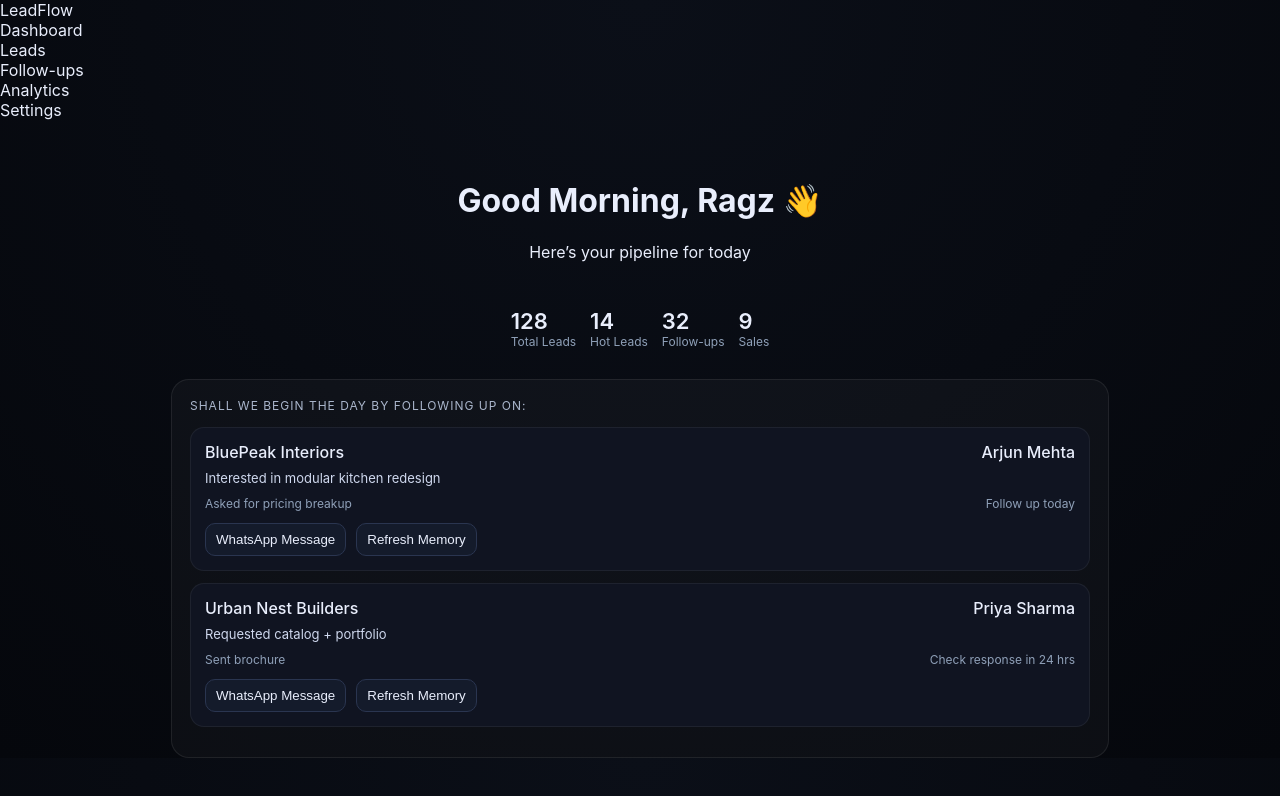
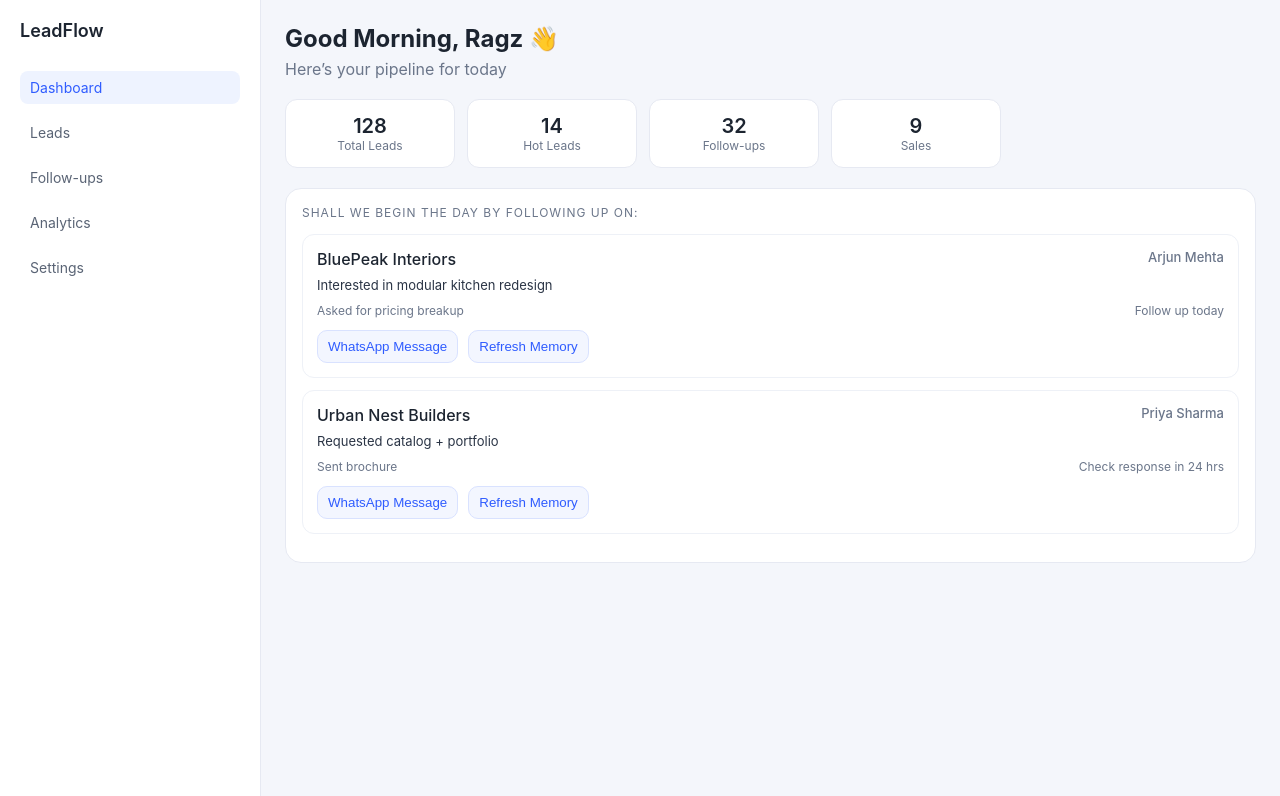
Before and after one commit to stirr3dz3phyr-ship-it/LeadFlow-WarMachine, a React (Vite) app: page / in a window 1280 px wide. Shown: the top 796 px of the page. Built offline with nearby package versions, Linux system fonts and the light colour scheme.

Commit message:
Update styles.css

```diff
--- a/src/styles.css
+++ b/src/styles.css
@@ -1,81 +1,116 @@
 body {
   margin: 0;
   font-family: Inter, system-ui, sans-serif;
-
-  /* MUCH stronger contrast shift */
-  background: radial-gradient(circle at top, #0b0f18, #05070c);
-  color: #e9eefc;
+  background: #f4f6fb;
+  color: #1c2430;
 }
 
-/* HERO becomes dominant */
-.hero {
-  text-align: center;
-  padding: 40px 16px 20px;
+/* APP LAYOUT */
+.app {
+  display: flex;
+  min-height: 100vh;
 }
 
-.hero-title {
-  font-size: 34px;
-  font-weight: 600;
+/* SIDEBAR (RESTORED) */
+.sidebar {
+  width: 220px;
+  background: #ffffff;
+  border-right: 1px solid #e6e9f2;
+  padding: 20px;
 }
 
-.hero-sub {
-  margin-top: 6px;
-  color: #93a0b6;
+.logo {
+  font-weight: 600;
+  font-size: 18px;
+  margin-bottom: 30px;
 }
 
-/* KPI STRIP CENTERED */
+.nav {
+  display: flex;
+  flex-direction: column;
+  gap: 12px;
+}
+
+.nav-item {
+  font-size: 14px;
+  color: #5a6475;
+  padding: 8px 10px;
+  border-radius: 8px;
+  cursor: pointer;
+}
+
+.nav-item.active {
+  background: #eef3ff;
+  color: #2f5cff;
+}
+
+/* MAIN */
+.main {
+  flex: 1;
+  padding: 24px;
+}
+
+/* HERO */
+.hero h1 {
+  margin: 0;
+  font-size: 24px;
+}
+
+.hero p {
+  margin-top: 6px;
+  color: #6b768a;
+}
+
+/* KPI STRIP (CENTERED FEEL) */
 .kpi-strip {
   display: flex;
-  justify-content: center;
-  gap: 14px;
-  padding: 10px 16px 30px;
+  gap: 12px;
+  margin: 20px 0;
   flex-wrap: wrap;
 }
 
-.kpi {
+.kpi-card {
+  background: #ffffff;
+  border: 1px solid #e6e9f2;
+  border-radius: 12px;
+  padding: 14px;
   min-width: 140px;
-  background: rgba(255,255,255,0.04);
-  border: 1px solid rgba(255,255,255,0.08);
-  padding: 14px;
-  border-radius: 14px;
   text-align: center;
 }
 
 .kpi-value {
-  font-size: 22px;
+  font-size: 20px;
   font-weight: 600;
 }
 
 .kpi-label {
   font-size: 12px;
-  color: #8fa0b8;
+  color: #6b768a;
 }
 
-/* WORKSPACE = MAIN FOCUS AREA */
+/* WORKSPACE */
 .workspace {
-  max-width: 900px;
-  margin: 0 auto;
-  background: rgba(255,255,255,0.03);
-  border: 1px solid rgba(255,255,255,0.08);
-  border-radius: 18px;
-  padding: 18px;
+  background: #ffffff;
+  border: 1px solid #e6e9f2;
+  border-radius: 16px;
+  padding: 16px;
 }
 
 .workspace-title {
   font-size: 12px;
   letter-spacing: 1px;
   text-transform: uppercase;
-  color: #aab6cc;
+  color: #6b768a;
   margin-bottom: 14px;
 }
 
-/* LEAD CARDS MORE “PRESSED” */
+/* LEAD CARDS */
 .lead-card {
-  background: rgba(17, 22, 35, 0.9);
-  border: 1px solid rgba(255,255,255,0.06);
-  border-radius: 14px;
+  border: 1px solid #eef1f7;
+  border-radius: 12px;
   padding: 14px;
   margin-bottom: 12px;
+  background: #fff;
 }
 
 .lead-top {
@@ -87,7 +122,7 @@ body {
 .lead-note {
   margin-top: 8px;
   font-size: 13px;
-  color: #cfd8ee;
+  color: #2a3445;
 }
 
 .lead-meta {
@@ -95,7 +130,7 @@ body {
   display: flex;
   justify-content: space-between;
   font-size: 12px;
-  color: #8fa0b8;
+  color: #6b768a;
 }
 
 .lead-actions {
@@ -105,9 +140,19 @@ body {
 }
 
 button {
-  background: #141b2b;
-  border: 1px solid #2a3550;
-  color: #e9eefc;
+  background: #f3f6ff;
+  border: 1px solid #d9e2ff;
+  color: #2f5cff;
   padding: 8px 10px;
   border-radius: 10px;
+  cursor: pointer;
 }
+
+button:hover {
+  background: #e9efff;
+}
+
+.muted {
+  color: #6b768a;
+  font-size: 13px;
+}
```
